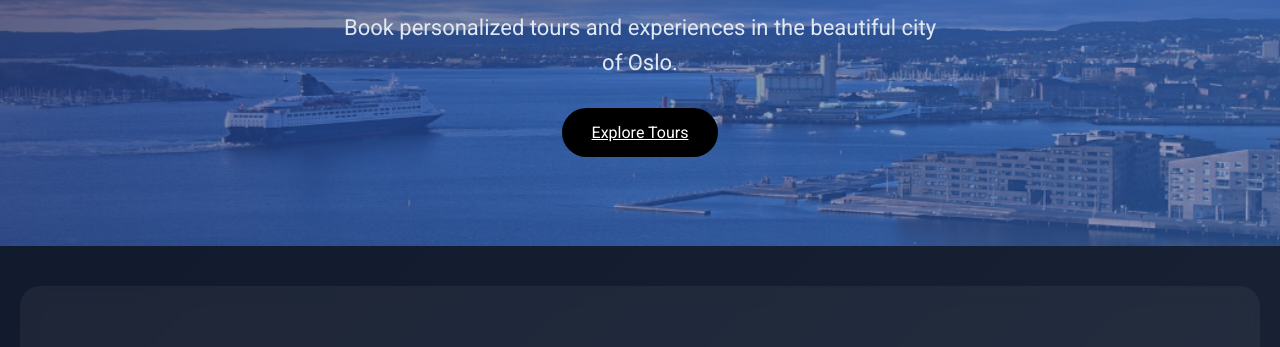
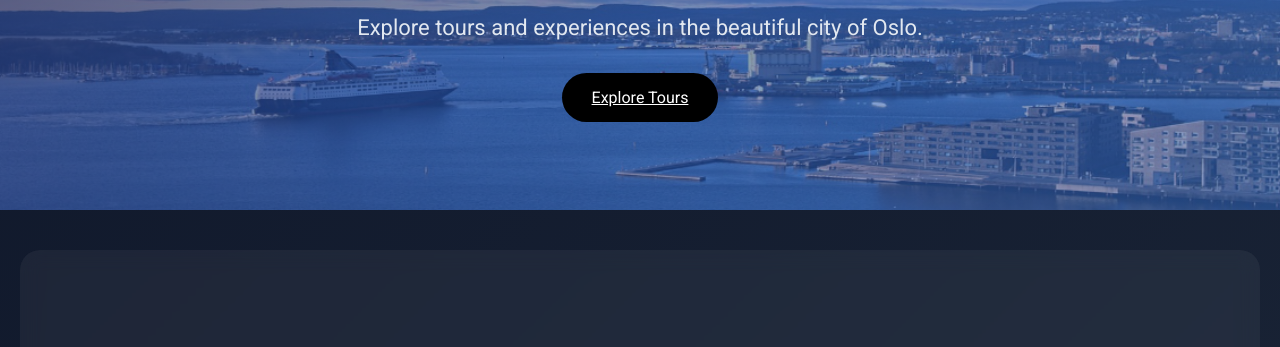
Before and after one commit to OsloExplore/oslo-explore, a plain HTML site: page index.html in a window 1280 px wide. Shown: the part 330-677 px from the top of the page. Drawn offline with Linux system fonts and the light colour scheme.

```diff
--- a/index.html
+++ b/index.html
@@ -26,7 +26,7 @@
     <section id="home" class="hero">
         <div class="container">
             <h2>Discover Oslo with Expert Guides</h2>
-            <p>Book personalized tours and experiences in the beautiful city of Oslo.</p>
+            <p>Explore tours and experiences in the beautiful city of Oslo.</p>
             <a href="tours.html" class="btn">Explore Tours</a>
         </div>
     </section>
```
